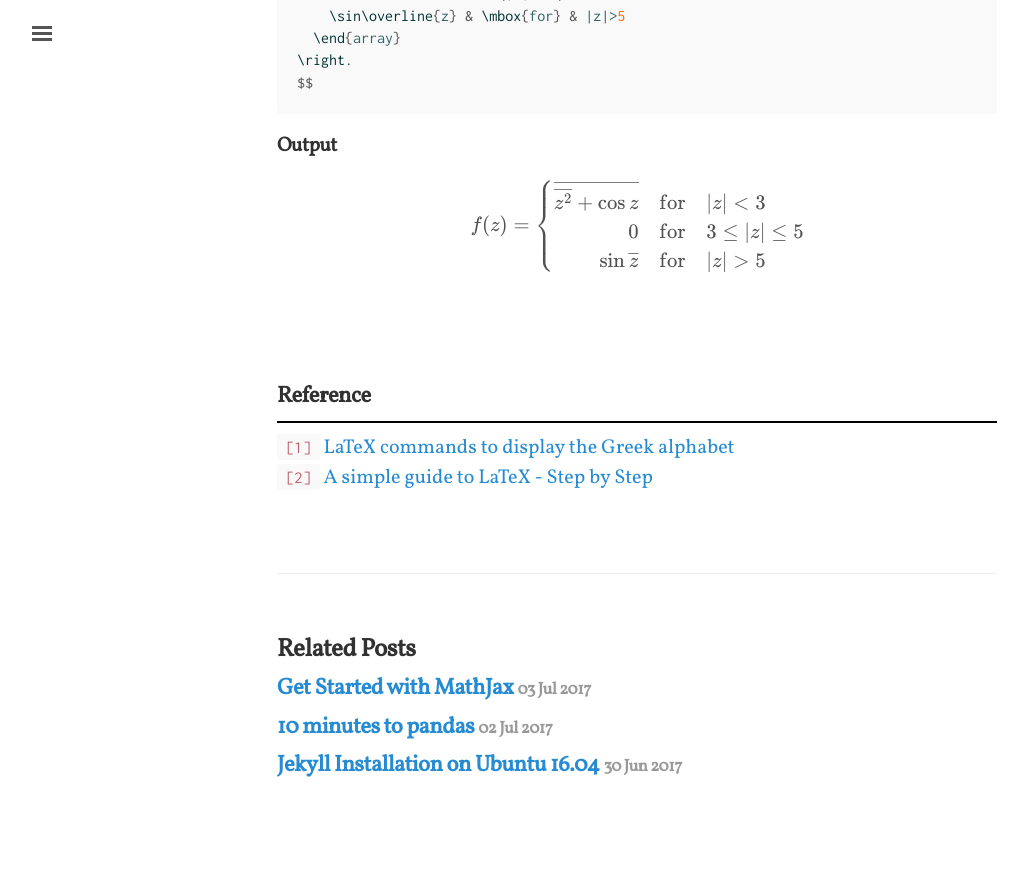
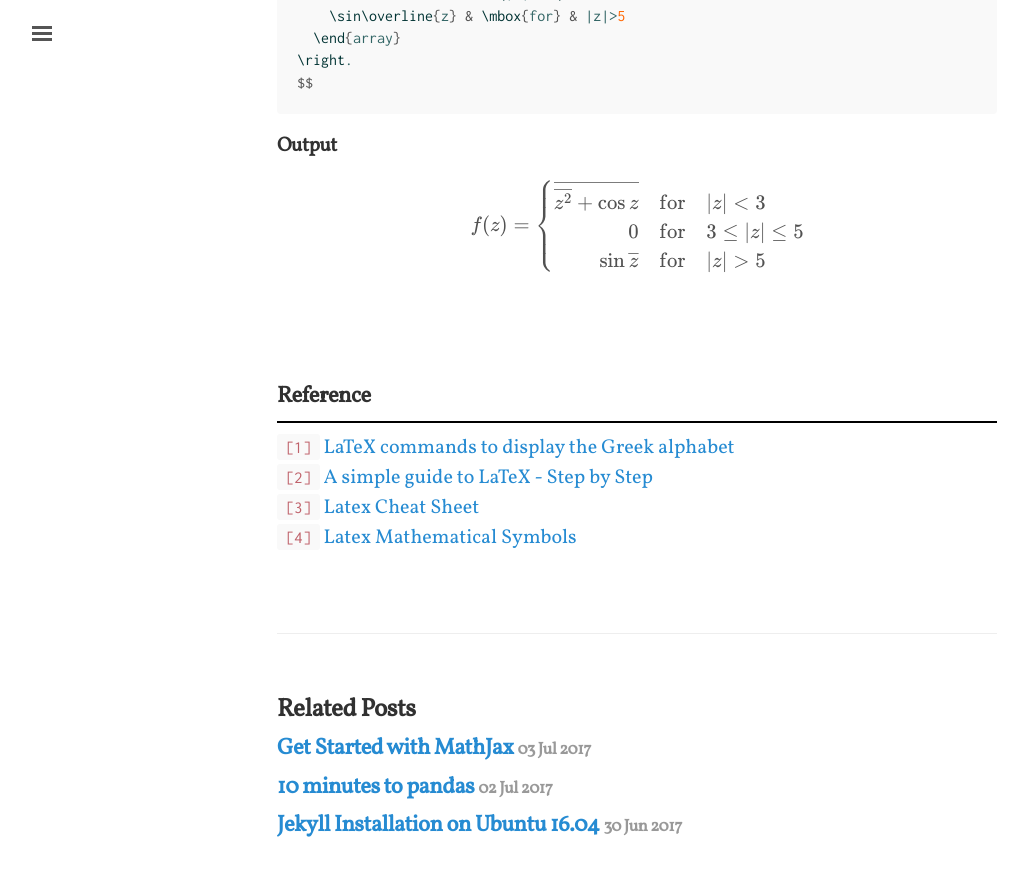
Before and after one commit to shevapato2008/myBlog, a Jekyll site: the page built from _posts/2017-07-03-LaTeX-in-Markdown.md, in a window 1280 px wide and 900 px high, scrolled down 5480 px. Shown: the top 876 px of the window, without its empty margins (3-1031 px from the left). Built offline with Jekyll 4.4.1, drawn with Linux system fonts in a browser that asks for light colours; some web fonts are replaced; formulas are drawn with MathJax 3; comment, search, counter and statistics services are not loaded; before the commit the page ends 6320 px from its top, so only the background shows below that.

Commit message:
Updated the reference.

```diff
--- a/_posts/2017-07-03-LaTeX-in-Markdown.md
+++ b/_posts/2017-07-03-LaTeX-in-Markdown.md
@@ -225,4 +225,6 @@ $$
 ---
 
 `[1]` [LaTeX commands to display the Greek alphabet](https://www.latex-tutorial.com/symbols/greek-alphabet/ "LaTeX commands to display the Greek alphabet")<br>
-`[2]` [A simple guide to LaTeX - Step by Step](https://www.latex-tutorial.com/tutorials/ "A simple guide to LaTeX - Step by Step")
+`[2]` [A simple guide to LaTeX - Step by Step](https://www.latex-tutorial.com/tutorials/ "A simple guide to LaTeX - Step by Step")<br>
+`[3]` [Latex Cheat Sheet]({{site.baseurl}}/public/files/latex_cheat_sheet.pdf "Latex Cheat Sheet")<br>
+`[4]` [Latex Mathematical Symbols]({{site.baseurl}}/public/files/latex_mathematical_symbols.pdf "Latex Mathematical Symbols")<br>
```
